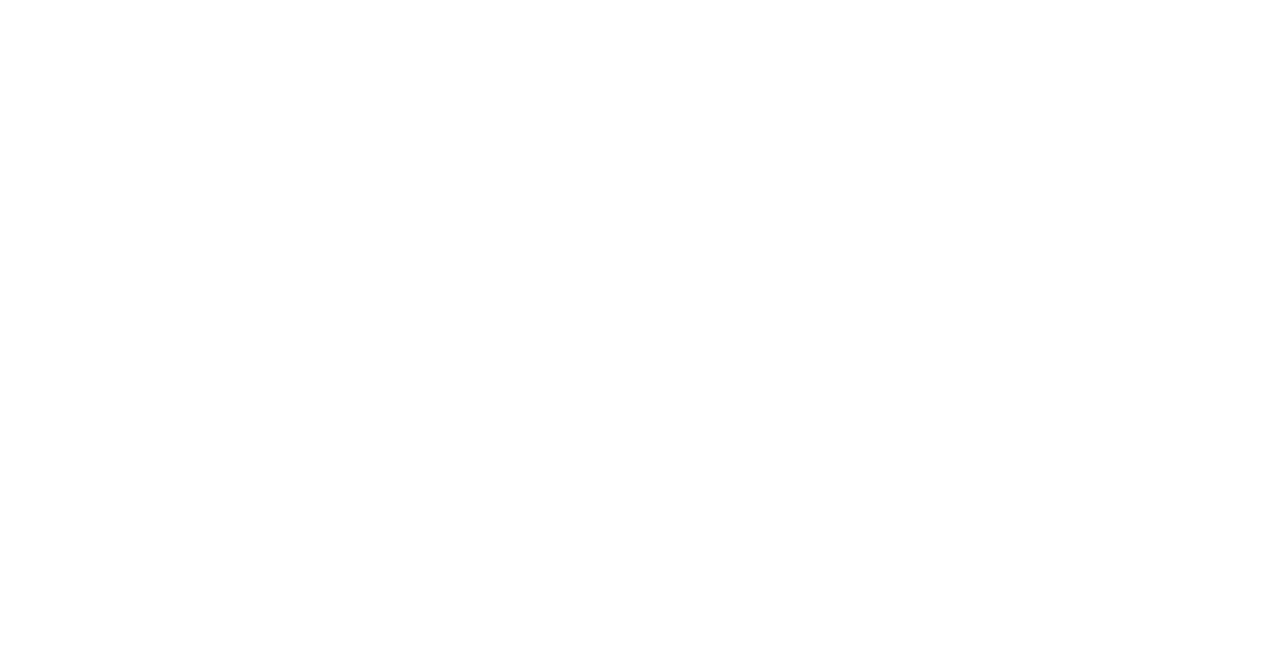
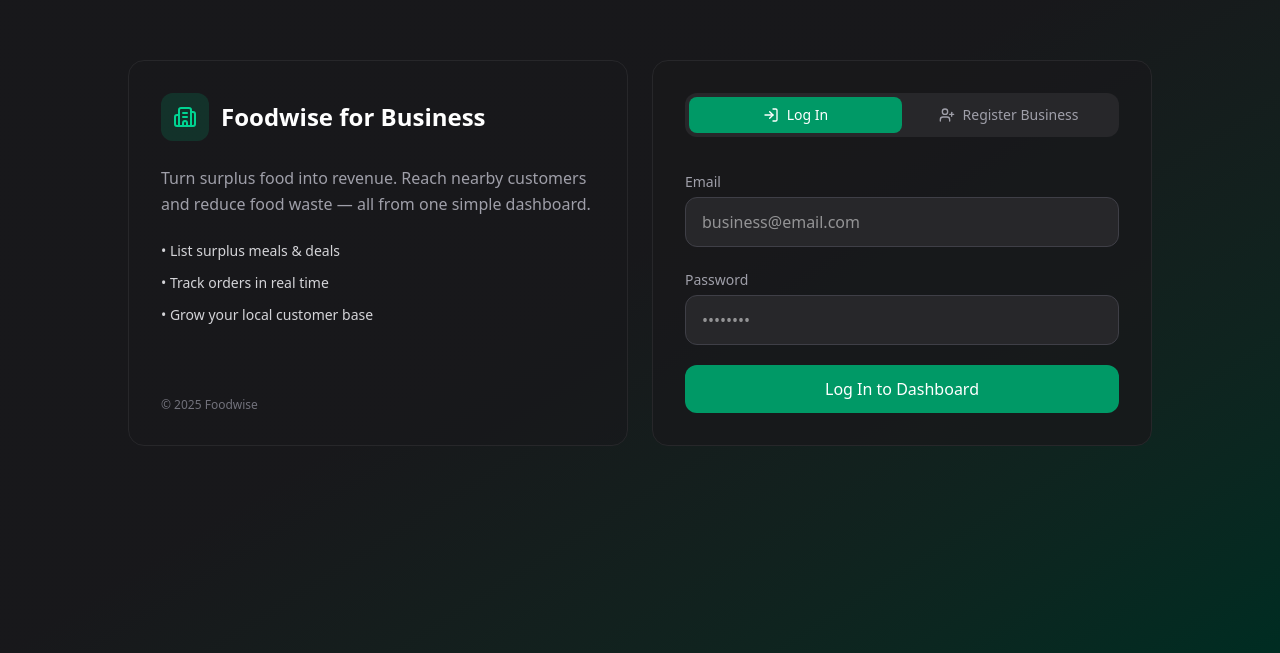
Before and after one commit to tinoMukaro/foodWise, a React (Vite) app in the folder client/: page /business in a window 1280 px wide. Before the commit this address had no page. Shown: the part 147-800 px from the top of the page. Built offline with nearby package versions, Linux system fonts and the light colour scheme.

Commit message:
create and modify UI dasboards for user and business

```diff
--- a/client/src/App.jsx
+++ b/client/src/App.jsx
@@ -2,6 +2,7 @@
 import { Routes, Route } from 'react-router-dom'
 import AuthPage from "./components/Auth.jsx"
 import UserDashboard from "./pages/UserDashboard.jsx"
+import BusinessAuthDashboard from "./pages/BusinessAuthDashboard.jsx"
 
 function App() {
 
@@ -11,6 +12,7 @@
       <Route path="/" element={<Homepage />} />
       <Route path="/auth" element={<AuthPage />} />
       <Route path="/userDashboard" element={<UserDashboard />} />
+      <Route path="/business" element={<BusinessAuthDashboard />} />
 
     </Routes>
   )
--- a/client/src/components/Auth.jsx
+++ b/client/src/components/Auth.jsx
@@ -1,6 +1,7 @@
 import { useState } from "react";
 import { useNavigate } from "react-router-dom";
 import { signin, signup } from "../services/auth.service.js";
+import { User, Mail, Lock } from "lucide-react";
 
 export default function AuthPage() {
   const navigate = useNavigate();
@@ -31,16 +32,12 @@
           password: form.password,
           role: form.role,
         });
-
-      // after successful signup
         navigate("/userDashboard");
       } else {
         await signin({
           email: form.email,
           password: form.password,
         });
-
-      // after successful signin
         navigate("/userDashboard");
       }
     } catch (err) {
@@ -51,23 +48,30 @@
   };
 
   return (
-    <div className="min-h-screen flex items-center justify-center bg-[#FAFAFA]">
-      <div className="w-full max-w-md bg-white border border-[#8D6E63]/30 rounded-xl shadow-lg p-8">
-        <h1 className="text-2xl font-bold text-center text-[#2E7D32] mb-2">
-          FoodWise
-        </h1>
-        <p className="text-center text-[#333333] mb-6">
-          {mode === "signup" ? "Create your account" : "Welcome back"}
+    <div className="min-h-screen flex items-center justify-center bg-gradient-to-br from-orange-50 via-white to-orange-100 px-4">
+      <div className="w-full max-w-md rounded-2xl bg-white border border-orange-100 shadow-xl p-8">
+        {/* Header */}
+        <div className="text-center mb-8">
+          <h1 className="text-3xl font-bold text-orange-600">Foodwise</h1>
+          <p className="text-zinc-600 mt-1">
+            {mode === "signup"
+              ? "Create your Foodwise account"
+              : "Welcome back, let's eat smart"}
           </p>
+        </div>
 
+        {/* Error */}
         {error && (
-          <div className="mb-4 text-sm text-white bg-[#F57C00] px-4 py-2 rounded">
+          <div className="mb-4 text-sm rounded-lg bg-orange-100 text-orange-700 px-4 py-3 border border-orange-200">
             {error}
           </div>
         )}
 
-        <form onSubmit={handleSubmit} className="space-y-4">
+        {/* Form */}
+        <form onSubmit={handleSubmit} className="space-y-5">
           {mode === "signup" && (
+            <div className="relative">
+              <User className="absolute left-3 top-1/2 -translate-y-1/2 text-orange-400" size={18} />
               <input
                 type="text"
                 name="name"
@@ -75,10 +79,13 @@
                 value={form.name}
                 onChange={handleChange}
                 required
-              className="w-full px-4 py-2 border rounded-lg focus:outline-none focus:ring-2 focus:ring-[#4CAF50]"
+                className="w-full pl-10 pr-4 py-3 rounded-xl border border-orange-200 focus:outline-none focus:border-orange-400"
               />
+            </div>
           )}
 
+          <div className="relative">
+            <Mail className="absolute left-3 top-1/2 -translate-y-1/2 text-orange-400" size={18} />
             <input
               type="email"
               name="email"
@@ -86,9 +93,12 @@
               value={form.email}
               onChange={handleChange}
               required
-            className="w-full px-4 py-2 border rounded-lg focus:outline-none focus:ring-2 focus:ring-[#4CAF50]"
+              className="w-full pl-10 pr-4 py-3 rounded-xl border border-orange-200 focus:outline-none focus:border-orange-400"
             />
+          </div>
 
+          <div className="relative">
+            <Lock className="absolute left-3 top-1/2 -translate-y-1/2 text-orange-400" size={18} />
             <input
               type="password"
               name="password"
@@ -96,30 +106,31 @@
               value={form.password}
               onChange={handleChange}
               required
-            className="w-full px-4 py-2 border rounded-lg focus:outline-none focus:ring-2 focus:ring-[#4CAF50]"
+              className="w-full pl-10 pr-4 py-3 rounded-xl border border-orange-200 focus:outline-none focus:border-orange-400"
             />
-
+          </div>
 
           <button
             type="submit"
             disabled={loading}
-            className="w-full bg-[#2E7D32] hover:bg-[#256628] text-white font-semibold py-2 rounded-lg transition"
+            className="w-full rounded-xl bg-orange-500 py-3 text-white font-semibold hover:bg-orange-400 transition"
           >
             {loading
               ? "Please wait..."
               : mode === "signup"
-              ? "Sign Up"
+              ? "Create Account"
               : "Sign In"}
           </button>
         </form>
 
-        <div className="mt-6 text-center text-sm text-[#333333]">
+        {/* Toggle */}
+        <div className="mt-6 text-center text-sm text-zinc-600">
           {mode === "signup" ? (
             <>
               Already have an account?{" "}
               <button
                 onClick={() => setMode("signin")}
-                className="text-[#FF9800] font-medium"
+                className="text-orange-600 font-medium hover:underline"
               >
                 Sign in
               </button>
@@ -129,7 +140,7 @@
               Don’t have an account?{" "}
               <button
                 onClick={() => setMode("signup")}
-                className="text-[#FF9800] font-medium"
+                className="text-orange-600 font-medium hover:underline"
               >
                 Sign up
               </button>
--- /dev/null
+++ b/client/src/pages/BusinessAuthDashboard.jsx
@@ -0,0 +1,140 @@
+import { useState } from "react";
+import { Building2, LogIn, UserPlus } from "lucide-react";
+
+export default function BusinessAuthDashboard() {
+  const [mode, setMode] = useState("login"); // login | register
+
+  return (
+    <div className="min-h-screen flex items-center justify-center bg-gradient-to-br from-zinc-900 via-zinc-900 to-emerald-950 text-white px-4">
+      <div className="w-full max-w-5xl grid grid-cols-1 md:grid-cols-2 gap-6">
+        {/* Left branding panel */}
+        <div className="rounded-2xl bg-zinc-900/60 border border-zinc-800 p-8 flex flex-col justify-between">
+          <div>
+            <div className="flex items-center gap-3 mb-6">
+              <div className="h-12 w-12 rounded-xl bg-emerald-600/20 flex items-center justify-center">
+                <Building2 className="text-emerald-400" />
+              </div>
+              <h1 className="text-2xl font-semibold">Foodwise for Business</h1>
+            </div>
+
+            <p className="text-zinc-400 leading-relaxed">
+              Turn surplus food into revenue. Reach nearby customers and reduce food waste — all from one simple dashboard.
+            </p>
+
+            <ul className="mt-6 space-y-3 text-sm text-zinc-300">
+              <li>• List surplus meals & deals</li>
+              <li>• Track orders in real time</li>
+              <li>• Grow your local customer base</li>
+            </ul>
+          </div>
+
+          <p className="text-xs text-zinc-500 mt-8">© {new Date().getFullYear()} Foodwise</p>
+        </div>
+
+        {/* Right auth panel */}
+        <div className="rounded-2xl bg-zinc-900/80 border border-zinc-800 p-8">
+          {/* Toggle */}
+          <div className="flex bg-zinc-800 rounded-xl p-1 mb-8">
+            <button
+              onClick={() => setMode("login")}
+              className={`flex-1 flex items-center justify-center gap-2 py-2 rounded-lg text-sm transition ${
+                mode === "login"
+                  ? "bg-emerald-600 text-white"
+                  : "text-zinc-400 hover:text-white"
+              }`}
+            >
+              <LogIn size={16} /> Log In
+            </button>
+            <button
+              onClick={() => setMode("register")}
+              className={`flex-1 flex items-center justify-center gap-2 py-2 rounded-lg text-sm transition ${
+                mode === "register"
+                  ? "bg-emerald-600 text-white"
+                  : "text-zinc-400 hover:text-white"
+              }`}
+            >
+              <UserPlus size={16} /> Register Business
+            </button>
+          </div>
+
+          {mode === "login" ? (
+            <form className="space-y-5">
+              <div>
+                <label className="text-sm text-zinc-400">Email</label>
+                <input
+                  type="email"
+                  placeholder="business@email.com"
+                  className="mt-1 w-full rounded-xl bg-zinc-800 border border-zinc-700 px-4 py-3 focus:outline-none focus:border-emerald-500"
+                />
+              </div>
+
+              <div>
+                <label className="text-sm text-zinc-400">Password</label>
+                <input
+                  type="password"
+                  placeholder="••••••••"
+                  className="mt-1 w-full rounded-xl bg-zinc-800 border border-zinc-700 px-4 py-3 focus:outline-none focus:border-emerald-500"
+                />
+              </div>
+
+              <button className="w-full rounded-xl bg-emerald-600 py-3 font-medium hover:bg-emerald-500 transition">
+                Log In to Dashboard
+              </button>
+            </form>
+          ) : (
+            <form className="space-y-4">
+              <div className="grid grid-cols-1 md:grid-cols-2 gap-4">
+                <div>
+                  <label className="text-sm text-zinc-400">Business Name</label>
+                  <input type="text" placeholder="Tino's Bakery" className="mt-1 w-full rounded-xl bg-zinc-800 border border-zinc-700 px-4 py-3 focus:outline-none focus:border-emerald-500" />
+                </div>
+
+                <div>
+                  <label className="text-sm text-zinc-400">Business Type</label>
+                  <input type="text" placeholder="Bakery, Restaurant, Cafe" className="mt-1 w-full rounded-xl bg-zinc-800 border border-zinc-700 px-4 py-3 focus:outline-none focus:border-emerald-500" />
+                </div>
+
+                <div>
+                  <label className="text-sm text-zinc-400">Email</label>
+                  <input type="email" placeholder="business@email.com" className="mt-1 w-full rounded-xl bg-zinc-800 border border-zinc-700 px-4 py-3 focus:outline-none focus:border-emerald-500" />
+                </div>
+
+                <div>
+                  <label className="text-sm text-zinc-400">Phone</label>
+                  <input type="text" placeholder="+263 7XX XXX XXX" className="mt-1 w-full rounded-xl bg-zinc-800 border border-zinc-700 px-4 py-3 focus:outline-none focus:border-emerald-500" />
+                </div>
+
+                <div>
+                  <label className="text-sm text-zinc-400">Phone 2 (optional)</label>
+                  <input type="text" placeholder="Optional" className="mt-1 w-full rounded-xl bg-zinc-800 border border-zinc-700 px-4 py-3 focus:outline-none focus:border-emerald-500" />
+                </div>
+
+                <div>
+                  <label className="text-sm text-zinc-400">Location</label>
+                  <input type="text" placeholder="Harare, CBD" className="mt-1 w-full rounded-xl bg-zinc-800 border border-zinc-700 px-4 py-3 focus:outline-none focus:border-emerald-500" />
+                </div>
+              </div>
+
+              <div>
+                <label className="text-sm text-zinc-400">Opening Hours</label>
+                <input type="text" placeholder="Mon - Sat, 08:00 - 18:00" className="mt-1 w-full rounded-xl bg-zinc-800 border border-zinc-700 px-4 py-3 focus:outline-none focus:border-emerald-500" />
+              </div>
+
+              <div>
+                <label className="text-sm text-zinc-400">Description</label>
+                <textarea rows="3" placeholder="Short description of your business" className="mt-1 w-full rounded-xl bg-zinc-800 border border-zinc-700 px-4 py-3 focus:outline-none focus:border-emerald-500" />
+              </div>
+
+              <div>
+                <label className="text-sm text-zinc-400">Password</label>
+                <input type="password" placeholder="••••••••" className="mt-1 w-full rounded-xl bg-zinc-800 border border-zinc-700 px-4 py-3 focus:outline-none focus:border-emerald-500" />
+              </div>
+
+              <button className="w-full rounded-xl bg-emerald-600 py-3 font-medium hover:bg-emerald-500 transition">Create Business Account</button>
+            </form>
+          )}
+        </div>
+      </div>
+    </div>
+  );
+}
--- a/client/src/pages/Homepage.jsx
+++ b/client/src/pages/Homepage.jsx
@@ -102,7 +102,7 @@
                             </p>
                         </div>
                         <Link
-                            to="/business/signup"
+                            to="/business"
                             className="bg-white text-[#2E7D32] px-10 py-4 rounded-full text-lg font-bold hover:bg-gray-100 transition duration-300 shadow-lg"
                         >
                             List Your Business
```
Also changed, not shown: client/src/pages/UserDashboard.jsx (+26 -11 lines). Lines whose indentation alone changed are shown as unchanged.
